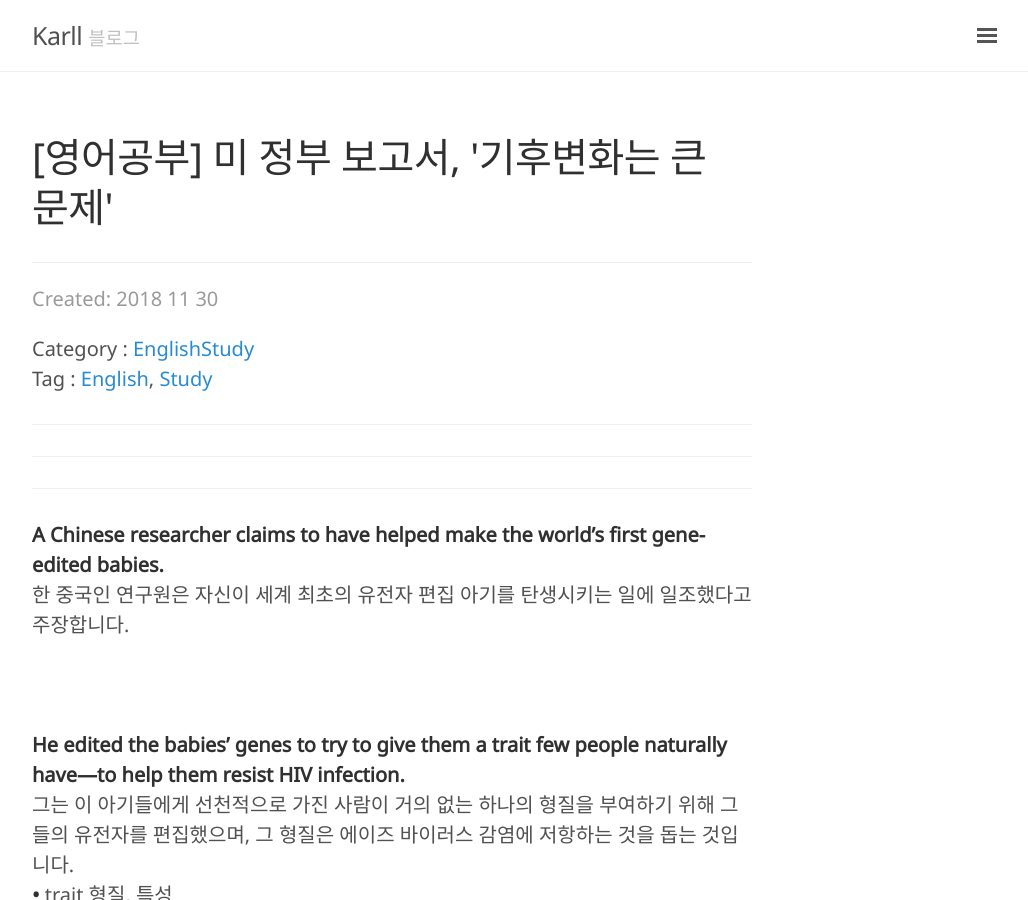
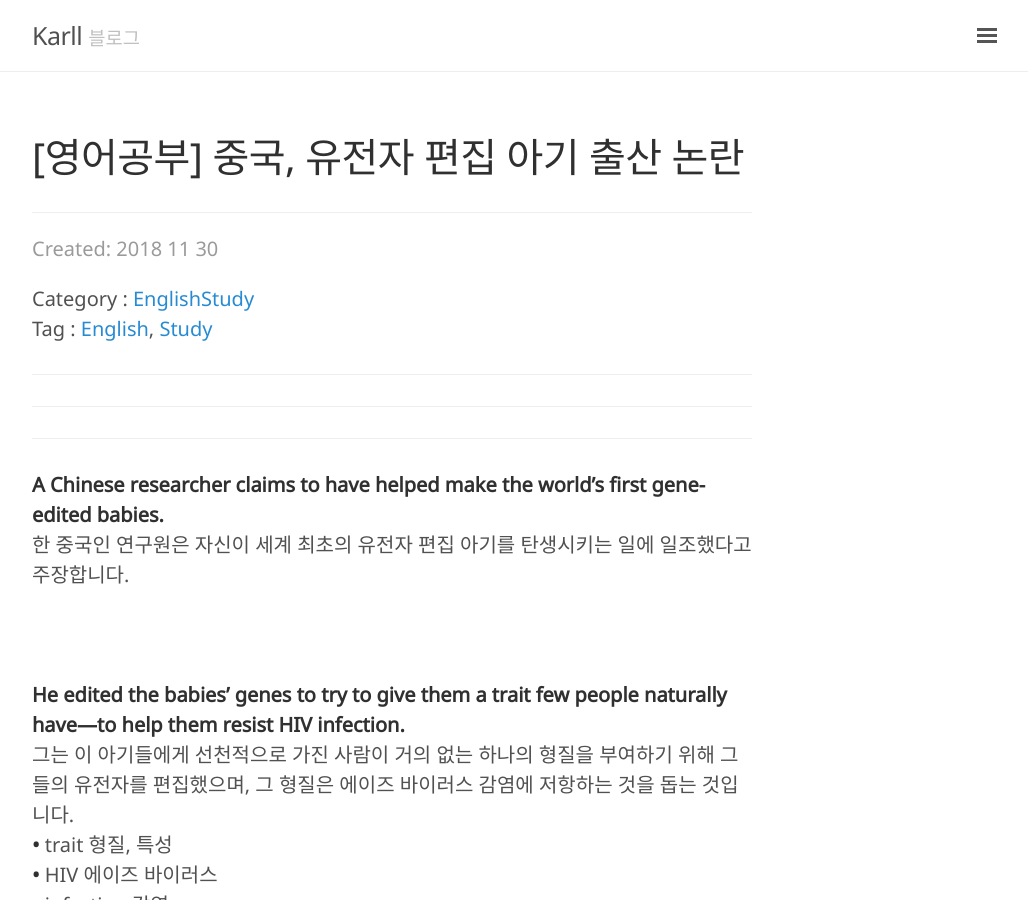
Before and after one commit to Kor-Karll/Kor-Karll.github.io, a Jekyll site: the page built from _posts/2018-11-30-EnglishStudy-20181130.md, in a window 1280 px wide and 900 px high. Shown: the whole window, without its empty margins (248-1276 px from the left). Built offline with Jekyll 4.4.1, drawn with Linux system fonts in a browser that asks for light colours; comment, search, counter and statistics services are not loaded.

Commit message:
중국, 유전자 편집 아기 출산 논란

```diff
--- a/_posts/2018-11-30-EnglishStudy-20181130.md
+++ b/_posts/2018-11-30-EnglishStudy-20181130.md
@@ -1,6 +1,6 @@
 ---
 layout: post
-title: "[영어공부] 미 정부 보고서, '기후변화는 큰 문제'"
+title: "[영어공부] 중국, 유전자 편집 아기 출산 논란"
 category: EnglishStudy
 tags:
 - English
```
